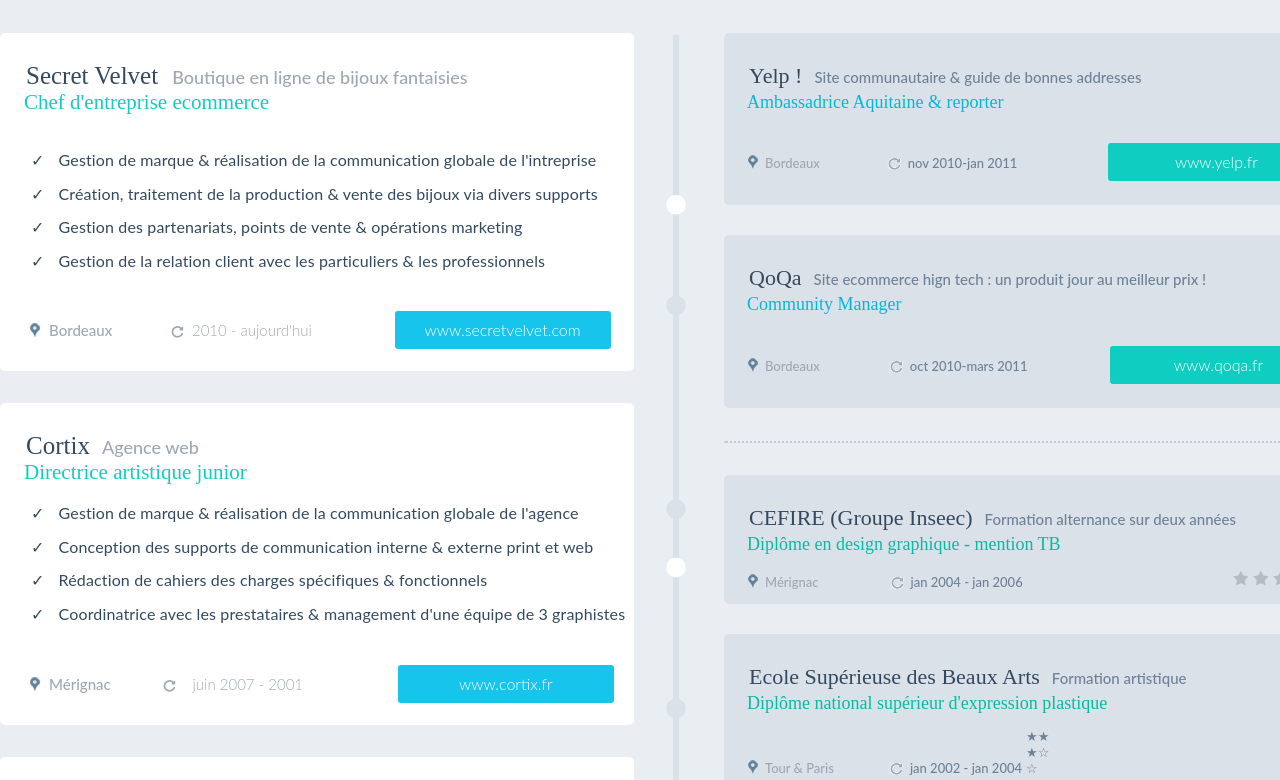
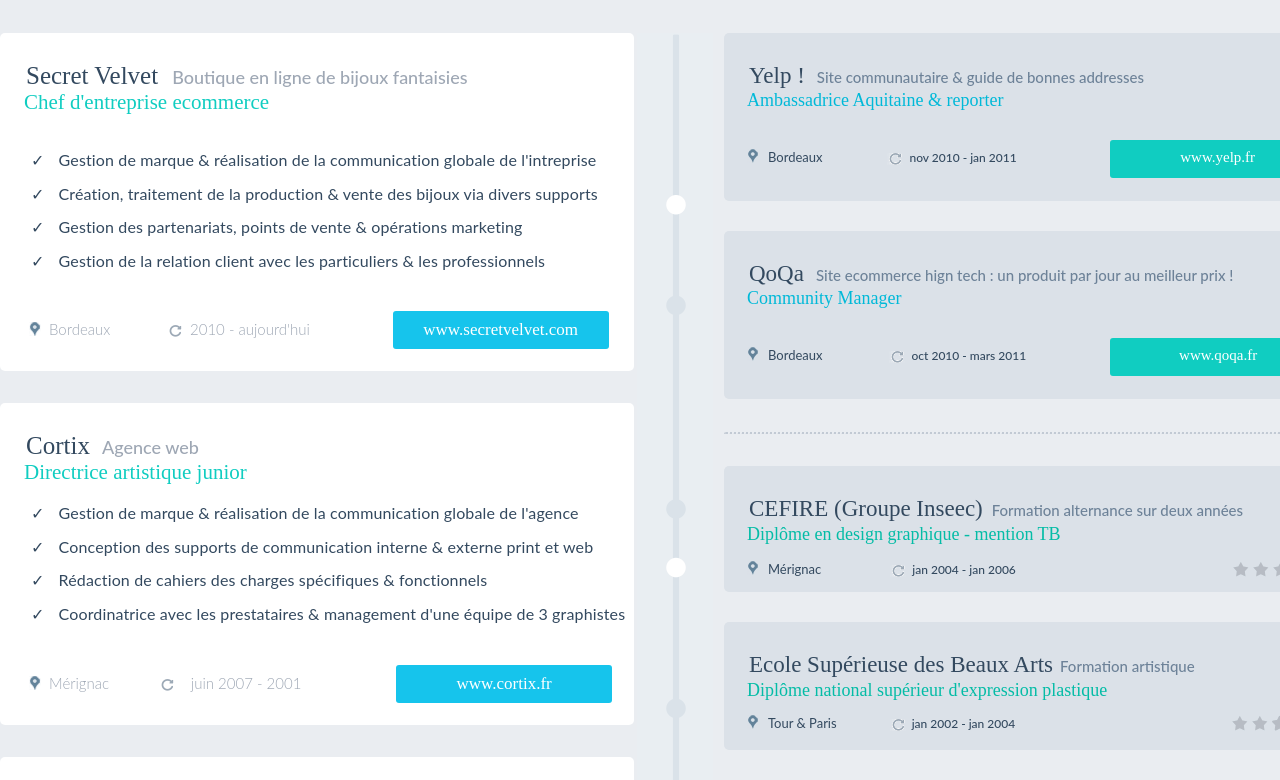
Before and after one commit to ElenaZenkina/Practice-2019, a plain HTML site: page Hello/index.html in a window 1280 px wide. Shown: the part 380-1160 px from the top of the page. Drawn offline with Linux system fonts and the light colour scheme.

Commit message:
Выравнивание шрифтов в правой части страницы

```diff
--- a/Hello/css/style.css
+++ b/Hello/css/style.css
@@ -330,8 +330,9 @@ p, li, span, a, .btn {
      color: #fff;
      text-decoration: none;
      text-align: center;
+     font-family: Signika, Signika Negative;
      font-weight: 300;
-     font-size: 16px;
+     font-size: 17px;
      margin-top: 1px;
      padding-top: 9px;
      border-radius: 3px;
@@ -417,15 +418,11 @@ p, li, span, a, .btn {
      text-align: left;
 }
 
-.education span {
-     color: #6d8298;
-}
-
 .education h3 {
      margin-top: 29px;
      margin-bottom: 0px;
      padding-left: 24px;
-     font-size: 22px;
+     font-size: 23px;
      font-weight: 500;
 }
 
@@ -438,32 +435,33 @@ p, li, span, a, .btn {
 
 .education h4 {
      color: #00b9d8;
-     margin-top: 3px;
-     margin-bottom: 15px;
+     margin-top: 1px;
+     margin-bottom: 26px;
      padding-left: 22px;
      font-size: 18px;
      font-weight: 500;
 }
 
-.education-yelp {
-     margin-top: 29px;
-     margin-bottom: 24px;
-}
-
-.education span, .map {
+.education span {
      color: #6d8298;
-     font-size: 13px;
+     font-size: 12px;
      font-weight: 500;
 }
 
 .education-about {
      margin-top: 0px;
-     margin-bottom: 23px;
+     margin-bottom: 22px;
+     font-size: 12px;
+}
+
+.education-about span {
+     color: #33495f;
 }
 
 .education-about .map a {
      text-decoration: none;
-     color: #9ea7b4;
+     font-size: 13px;
+     padding-left: 3px;
 }
 
 .education-about .map {
@@ -481,34 +479,22 @@ p, li, span, a, .btn {
      background-position: 0px 3px;
 }
 
-.yelp h4 {
-     margin-bottom: 29px;
-}
-
 .education-about .date-yelp {
      margin-left: 62px;
-     margin-right: 5px;
+     margin-right: 90px;
      padding-left: 22px;
 }
 
-.btn-yelp {
+.btn-yelp, .btn-qoqa {
      background: #10cdc1;
-     margin-left: 82px;
-}
-
-.qoqa h4 {
-     margin-bottom: 30px;
+     font-size: 15px;
+     margin-top: 3px;
 }
 
 .education-about .date-qoqa {
      margin-left: 64px;
-     margin-right: 5px;
+     margin-right: 81px;
      padding-left: 22px;
-}
-
-.btn-qoqa {
-     background: #10cdc1;
-     margin-left: 74px;
 }
 
 .dotted {
@@ -517,24 +503,32 @@ p, li, span, a, .btn {
      border-top: 2px dotted #c2cad4;
 }
 
+.cefire h3 span {
+     padding-left: 9px;
+}
+
 .cefire h4 {
      color: #04bca6;
-     margin-bottom: 5px;
+     margin-top: 2px;
+     margin-bottom: 16px;
+}
+
+.cefire .education-about {
+     margin-bottom: 13px;
 }
 
 .education-about .date-ce {
      margin-left: 66px;
-     margin-right: 206px;
+     margin-right: 213px;
      padding-left: 22px;
 }
 
 .rating {
      display: inline-block;
+     vertical-align: bottom;
      font-size: 0;
      height: 17px;
      width: 17px;
-     margin-top: 10px;
-     margin-left: -1px;
      background-repeat: no-repeat;
      background-position: 0px 0px;
 }
@@ -546,39 +540,36 @@ p, li, span, a, .btn {
 
 .star-half {
      background-image: url(/Image/star_half.png);
-     /*background-repeat: no-repeat;
-     background-position: 0px 0px;*/
 }
 
-.star_empty {
+.star-empty {
      background-image: url(/Image/star_empty.png);
-     /*background-repeat: no-repeat;
-     background-position: 0px 0px;*/
 }
 
-.cefire .education-about {
-     margin-bottom: 12px;
+.ecole h3 span {
+     padding-left: 7px;
 }
 
 .ecole h4 {
      color: #04bca6;
-     margin-bottom: 4px;
+     margin-top: 2px;
+     margin-bottom: 14px;
 }
 
 .education-about .date-ec {
      margin-left: 50px;
-     margin-right: 1px;
+     margin-right: 213px;
      padding-left: 22px;
 }
 
 .ecole .education-about {
-     margin-bottom: 13px;
+     margin-bottom: 17px;
 }
 
 
 .hobby {
      background: white;
-     margin-top: 34px;
+     margin-top: 33px;
      border-radius: 5px;
      height: 402px;
 }
@@ -611,12 +602,27 @@ p, li, span, a, .btn {
      background-position: -515px 0px;
 }
 
+.label {
+     width: 25px;
+     height: 13px;
+     border-style: solid;
+     border-radius: 5px;
+     color: #34495e;
+}
+
+.triangle {
+     width: 0;
+     height: 0;
+     border-style: solid;
+     border-width: 6px 4px 0 4px;
+     border-color: #007bff transparent transparent transparent;
+}
+
 .sign {
      text-align: left;
 }
 
 .sign span {
-     color: #9ea7b4;
      font-size: 13px;
      text-transform: uppercase;
 }
@@ -743,6 +749,7 @@ p, li, span, a, .btn {
 .footer a {
      display: inline-block;
      text-decoration: none;
+     color: #596778;
      font-size: 19px;
      font-style: italic;
      vertical-align: top;
@@ -750,6 +757,7 @@ p, li, span, a, .btn {
 }
 
 .footer .commas {
+     color: #ced4dd;
      font-size: 106px;
      font-family: 'Times New Roman', Times, serif;
      display: inline-block;
--- a/Hello/index.html
+++ b/Hello/index.html
@@ -113,17 +113,17 @@
 					<h4>Ambassadrice Aquitaine & reporter</h4>
 					<div class="education-about">
 						<div class="map"><a href="http://www.maplandia.com/france/aquitaine/gironde/bordeaux/bordeaux/">Bordeaux</a></div>
-						<span class="flash date-yelp">nov 2010-jan 2011</span>
+						<span class="flash date-yelp">nov 2010 - jan 2011</span>
 						<a class="btn btn-yelp" href="http://www.yelp.fr">www.yelp.fr</a>
 					</div>
 				</div>
 
 				<div class="education qoqa">
-					<h3>QoQa<span>Site ecommerce hign tech : un produit jour au meilleur prix !</span></h3>
+					<h3>QoQa<span>Site ecommerce hign tech : un produit par jour au meilleur prix !</span></h3>
 					<h4>Community Manager</h4>
 					<div class="education-about">
 						<div class="map"><a href="http://www.maplandia.com/france/aquitaine/gironde/bordeaux/bordeaux/">Bordeaux</a></div>
-						<span class="flash date-qoqa">oct 2010-mars 2011</span>
+						<span class="flash date-qoqa">oct 2010 - mars 2011</span>
 						<a class="btn btn-qoqa" href="http://www.qoqa.fr">www.qoqa.fr</a>
 					</div>
 
@@ -153,11 +153,11 @@
 					<div class="education-about">
 						<div class="map"><a href="http://www.maplandia.com/france/ile-de-france/paris/paris-1er/paris/">Tour & Paris</a></div>
 						<span class="flash date-ec">jan 2002 - jan 2004</span>
-						<div class="rating">
-							<span>&#9733</span><span>&#9733</span>
-							<span>&#9733</span><span>&#9734</span>
-							<span>&#9734</span>
-						</div>
+						<div class="rating star-full"></div>
+						<div class="rating star-full"></div>
+						<div class="rating star-half"></div>
+						<div class="rating star-empty"></div>
+						<div class="rating star-empty"></div>
 					</div>
 				</div>
 
```
